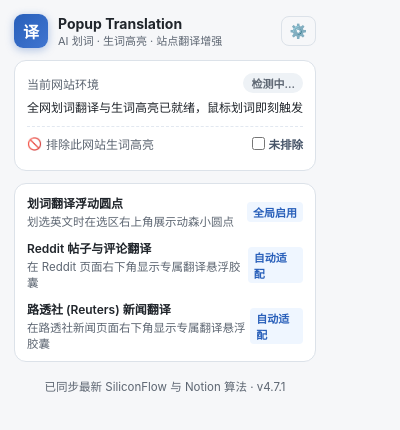
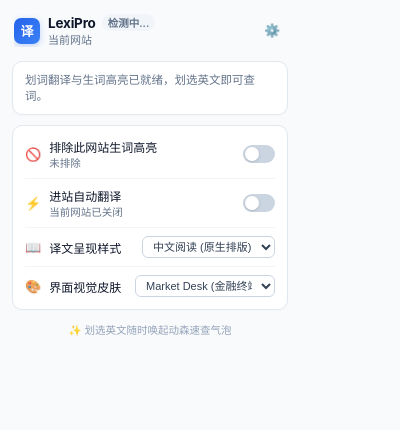
Before and after one commit to z7c2046/popup-translation-plugin, a browser extension: page popup-translation-extension/popup.html in a window 400 px wide. Drawn offline with Linux system fonts and the light colour scheme.

Commit message:
refactor(ui): 极简重构扩展 Popup 控制中心，消除冗余区块与排版挤压
1. 极简信息降噪：彻底移除底部 3 行占位说明（划词翻译/Reddit/路透社自动适配）及版本号注脚，减少 80% 视觉噪音，弹窗高度缩减约 30%。
2. 整合站点主卡片：顶部直观呈现应用 Logo、当前网页域名与状态胶囊，中间集中承载主行动号召按钮（开启沉浸式 / 一键翻译），杜绝多重卡片割裂嵌套。
3. 现代精简设置列表：将生词高亮排除、进站自动翻译重构成现代 iOS 风格的极简 Switch 开关，将呈现样式与视觉皮肤采用紧凑优雅的下拉微控件。
4. 保证测试 100% 绿色：全套 24 项自动化测试全部通过。

```diff
--- a/popup-translation-extension/popup.css
+++ b/popup-translation-extension/popup.css
@@ -1,15 +1,20 @@
 :root {
-  --lp-bg: #F6F7F9;
-  --lp-surface: #FFFFFF;
-  --lp-surface-subtle: #EEF2F6;
-  --lp-text: #20252B;
+  --lp-bg: #F8FAFC;
+  --lp-card: #FFFFFF;
+  --lp-border: #E2E8F0;
+  --lp-border-subtle: #F1F5F9;
+  --lp-text-primary: #0F172A;
+  --lp-text-regular: #334155;
   --lp-text-secondary: #5D6672;
-  --lp-border: #DCE2E9;
-  --lp-primary: #285FBA;
-  --lp-on-primary: #FFFFFF;
-  --lp-success: #23744B;
-  --lp-warning: #8A5700;
-  --lp-error: #B33E45;
+  --lp-text-muted: #64748B;
+  --lp-primary: #2563EB;
+  --lp-primary-hover: #1D4ED8;
+  --lp-primary-light: #EFF6FF;
+  --lp-success: #059669;
+  --lp-success-bg: #ECFDF5;
+  --lp-danger: #DC2626;
+  --lp-danger-bg: #FEF2F2;
+  --lp-radius: 10px;
 }
 
 * {
@@ -19,204 +24,341 @@
 }
 
 body {
-  width: 330px;
+  width: 300px;
   font-family: -apple-system, BlinkMacSystemFont, "Segoe UI", Roboto, "PingFang SC", "Microsoft YaHei", sans-serif;
   background-color: var(--lp-bg);
-  color: var(--lp-text);
-  padding: 14px;
+  color: var(--lp-text-regular);
+  padding: 12px;
+  -webkit-font-smoothing: antialiased;
 }
 
+.popup-box {
+  display: flex;
+  flex-direction: column;
+  gap: 10px;
+}
+
+/* 顶部品牌与设置 */
 .header {
   display: flex;
   align-items: center;
   justify-content: space-between;
-  margin-bottom: 12px;
+  padding: 2px 2px 4px 2px;
 }
 
 .brand {
   display: flex;
   align-items: center;
-  gap: 10px;
+  gap: 8px;
+  overflow: hidden;
 }
 
 .brand-icon {
   display: flex;
   align-items: center;
   justify-content: center;
-  width: 34px;
-  height: 34px;
-  background: linear-gradient(135deg, #285FBA, #4075D0);
+  width: 26px;
+  height: 26px;
+  background: linear-gradient(135deg, #2563EB, #3B82F6);
   color: #FFFFFF;
-  border-radius: 9px;
-  font-size: 16px;
-  font-weight: bold;
-  box-shadow: 0 2px 8px rgba(40, 95, 186, 0.35);
+  border-radius: 7px;
+  font-size: 13px;
+  font-weight: 700;
+  box-shadow: 0 2px 6px rgba(37, 99, 235, 0.25);
+  flex-shrink: 0;
+}
+
+.brand-text {
+  display: flex;
+  flex-direction: column;
+  overflow: hidden;
+}
+
+.brand-top {
+  display: flex;
+  align-items: center;
+  gap: 6px;
 }
 
 .brand-name {
-  font-size: 14px;
+  font-size: 13.5px;
   font-weight: 700;
-  color: var(--lp-text);
+  color: var(--lp-text-primary);
+  letter-spacing: -0.2px;
 }
 
-.brand-sub {
+.brand-domain {
   font-size: 11px;
-  color: var(--lp-text-secondary);
+  color: var(--lp-text-muted);
+  white-space: nowrap;
+  overflow: hidden;
+  text-overflow: ellipsis;
+  max-width: 170px;
+  font-family: ui-monospace, SFMono-Regular, Consolas, monospace;
 }
 
 .btn-icon {
   background: transparent;
-  border: 1px solid var(--lp-border);
-  border-radius: 8px;
-  padding: 6px 8px;
+  border: 1px solid transparent;
+  border-radius: 6px;
+  width: 28px;
+  height: 28px;
+  display: flex;
+  align-items: center;
+  justify-content: center;
   cursor: pointer;
-  font-size: 14px;
+  font-size: 13px;
+  color: var(--lp-text-muted);
   transition: all 0.15s ease;
 }
 
 .btn-icon:hover {
-  background: var(--lp-surface-subtle);
-  border-color: #CBD5E1;
+  background: #E2E8F0;
+  color: var(--lp-text-primary);
 }
 
-/* 状态卡片 */
-.status-card {
-  background: var(--lp-surface);
-  border: 1px solid var(--lp-border);
-  border-radius: 12px;
-  padding: 12px;
-  margin-bottom: 12px;
-}
-
-.status-row {
-  display: flex;
-  align-items: center;
-  justify-content: space-between;
-  margin-bottom: 6px;
-  font-size: 12px;
-}
-
-.label {
-  color: var(--lp-text-secondary);
-}
-
+/* 状态徽章 Badge */
 .badge {
-  font-size: 11px;
+  font-size: 10.5px;
   font-weight: 600;
-  padding: 2px 8px;
+  padding: 1px 6px;
   border-radius: 999px;
-  background: var(--lp-surface-subtle);
-  color: var(--lp-text-secondary);
+  background: #F1F5F9;
+  color: var(--lp-text-muted);
+  white-space: nowrap;
 }
 
 .badge.badge-green {
-  background: #D1FAE5;
+  background: var(--lp-success-bg);
   color: var(--lp-success);
 }
 
 .badge.badge-orange {
-  background: #EFF6FF;
+  background: var(--lp-primary-light);
   color: var(--lp-primary);
 }
 
 .badge.badge-gray {
   background: #F1F5F9;
   color: #64748B;
-  border: 1px solid #CBD5E1;
 }
 
-.status-hint {
-  font-size: 12px;
-  color: var(--lp-text);
-  line-height: 1.45;
+/* 通用卡片容器 */
+.card {
+  background: var(--lp-card);
+  border: 1px solid var(--lp-border);
+  border-radius: var(--lp-radius);
+  padding: 10px 12px;
+  box-shadow: 0 1px 3px rgba(0, 0, 0, 0.02);
 }
 
-/* 站点专属操作 */
-.special-action-box {
-  background: var(--lp-surface);
-  border: 1px solid var(--lp-border);
-  border-left: 3.5px solid var(--lp-primary);
-  border-radius: 12px;
-  padding: 12px;
-  margin-bottom: 12px;
+/* 站点主卡片 */
+.site-card {
+  display: flex;
+  flex-direction: column;
+  gap: 8px;
 }
 
-.special-title {
-  font-size: 12.5px;
-  font-weight: 700;
-  color: var(--lp-primary);
-  margin-bottom: 8px;
+.site-desc {
+  font-size: 11.5px;
+  color: var(--lp-text-muted);
+  line-height: 1.4;
+}
+
+.conn-alert {
+  font-size: 11px;
+  color: var(--lp-danger);
+  background: var(--lp-danger-bg);
+  padding: 4px 8px;
+  border-radius: 6px;
+  line-height: 1.35;
+}
+
+.action-wrap {
+  display: flex;
+  flex-direction: column;
+  gap: 6px;
 }
 
 .primary-btn {
   display: flex;
   align-items: center;
   justify-content: center;
-  gap: 8px;
+  gap: 6px;
   width: 100%;
-  padding: 9px;
+  padding: 8px 12px;
   background: var(--lp-primary);
-  color: var(--lp-on-primary);
+  color: #FFFFFF;
   border: none;
-  border-radius: 8px;
-  font-size: 13px;
+  border-radius: 7px;
+  font-size: 12.5px;
   font-weight: 600;
   cursor: pointer;
-  box-shadow: 0 2px 8px rgba(40, 95, 186, 0.25);
-  transition: all 0.2s ease;
+  box-shadow: 0 2px 6px rgba(37, 99, 235, 0.2);
+  transition: all 0.15s ease;
 }
 
 .primary-btn:hover {
-  background: #1E4E9E;
-  transform: translateY(-1px);
-  box-shadow: 0 4px 12px rgba(40, 95, 186, 0.35);
+  background: var(--lp-primary-hover);
+  transform: translateY(-0.5px);
+  box-shadow: 0 3px 8px rgba(37, 99, 235, 0.28);
 }
 
-/* 功能列表 */
-.feature-list {
-  background: var(--lp-surface);
-  border: 1px solid var(--lp-border);
-  border-radius: 12px;
-  padding: 10px 12px;
-  margin-bottom: 12px;
+.primary-btn.secondary-style {
+  background: var(--lp-primary-light);
+  color: var(--lp-primary);
+  box-shadow: none;
+  border: 1px solid #BFDBFE;
+}
+
+.primary-btn.secondary-style:hover {
+  background: #DBEAFE;
+}
+
+.sub-row {
+  display: flex;
+  justify-content: flex-end;
+}
+
+.text-link-btn {
+  background: none;
+  border: none;
+  color: #94A3B8;
+  font-size: 10.5px;
+  cursor: pointer;
+  text-decoration: underline;
+  padding: 2px 0;
+}
+
+.text-link-btn:hover {
+  color: #64748B;
+}
+
+/* 偏好设置卡片 */
+.settings-card {
   display: flex;
   flex-direction: column;
-  gap: 10px;
+  gap: 0;
+  padding: 4px 12px;
 }
 
-.feature-item {
+.setting-row {
   display: flex;
   align-items: center;
   justify-content: space-between;
+  padding: 8px 0;
+  border-bottom: 1px solid var(--lp-border-subtle);
   font-size: 12px;
 }
 
-.feature-title {
-  font-weight: 600;
-  color: var(--lp-text);
+.setting-row:last-child {
+  border-bottom: none;
 }
 
-.feature-desc {
-  font-size: 11.5px;
-  color: var(--lp-text-secondary);
-  margin-top: 2px;
+.setting-left {
+  display: flex;
+  align-items: center;
+  gap: 8px;
 }
 
-.tag {
-  font-size: 11px;
-  padding: 2px 6px;
-  border-radius: 4px;
+.setting-icon {
+  font-size: 13px;
+  flex-shrink: 0;
 }
 
-.tag-active {
-  background: #EFF6FF;
-  color: var(--lp-primary);
-  font-weight: 600;
+.setting-meta {
+  display: flex;
+  flex-direction: column;
 }
 
+.setting-title {
+  font-weight: 500;
+  color: var(--lp-text-primary);
+  font-size: 12px;
+}
+
+.setting-sub {
+  font-size: 10.5px;
+  color: var(--lp-text-muted);
+}
+
+/* 极简精致下拉框 */
+.select-input {
+  padding: 3px 6px;
+  border-radius: 6px;
+  border: 1px solid #CBD5E1;
+  font-size: 11px;
+  background: #FFFFFF;
+  color: var(--lp-text-regular);
+  outline: none;
+  cursor: pointer;
+  max-width: 140px;
+}
+
+.select-input:hover {
+  border-color: #94A3B8;
+}
+
+.select-input:focus {
+  border-color: var(--lp-primary);
+}
+
+/* iOS 风格现代精简开关 Switch */
+.switch {
+  position: relative;
+  display: inline-block;
+  width: 32px;
+  height: 18px;
+  flex-shrink: 0;
+}
+
+.switch input {
+  opacity: 0;
+  width: 0;
+  height: 0;
+}
+
+.slider {
+  position: absolute;
+  cursor: pointer;
+  top: 0;
+  left: 0;
+  right: 0;
+  bottom: 0;
+  background-color: #CBD5E1;
+  transition: .2s cubic-bezier(0.4, 0, 0.2, 1);
+  border-radius: 18px;
+}
+
+.slider:before {
+  position: absolute;
+  content: "";
+  height: 14px;
+  width: 14px;
+  left: 2px;
+  bottom: 2px;
+  background-color: #FFFFFF;
+  transition: .2s cubic-bezier(0.4, 0, 0.2, 1);
+  border-radius: 50%;
+  box-shadow: 0 1px 3px rgba(0, 0, 0, 0.15);
+}
+
+input:checked + .slider {
+  background-color: var(--lp-primary);
+}
+
+#quick-exclude-check:checked + .slider {
+  background-color: var(--lp-danger);
+}
+
+input:checked + .slider:before {
+  transform: translateX(14px);
+}
+
+/* 底部轻量提示 */
 .footer {
   text-align: center;
-  font-size: 11.5px;
-  color: var(--lp-text-secondary);
-  padding-top: 4px;
+  font-size: 10.5px;
+  color: #94A3B8;
+  padding-top: 2px;
 }
--- a/popup-translation-extension/popup.html
+++ b/popup-translation-extension/popup.html
@@ -8,110 +8,112 @@
 </head>
 <body>
   <div class="popup-box">
-    <!-- 头部 -->
+    <!-- 头部：品牌与当前域名 -->
     <header class="header">
       <div class="brand">
         <span class="brand-icon">译</span>
-        <div>
-          <h1 class="brand-name">Popup Translation</h1>
-          <p class="brand-sub">AI 划词 · 生词高亮 · 站点翻译增强</p>
+        <div class="brand-text">
+          <div class="brand-top">
+            <h1 class="brand-name">LexiPro</h1>
+            <span class="badge" id="env-badge">检测中...</span>
+          </div>
+          <span class="brand-domain" id="site-hostname">当前网站</span>
         </div>
       </div>
-      <button id="btn-open-options" class="btn-icon" title="打开高级设置">⚙️</button>
+      <button id="btn-open-options" class="btn-icon" title="选项与配置中心">⚙️</button>
     </header>
 
-    <!-- 状态卡片 -->
-    <div class="status-card">
-      <div class="status-row">
-        <span class="label">当前网站环境</span>
-        <span class="badge" id="env-badge">检测中...</span>
+    <!-- 主操作与当前网站卡片 -->
+    <section class="card site-card">
+      <div class="site-desc" id="env-hint">划词翻译与生词高亮已就绪，划选英文即可查词。</div>
+      <div id="conn-status-msg" class="conn-alert" style="display: none;"></div>
+
+      <!-- 通用网页沉浸式翻译开启入口 (默认未开启，不侵入股市图表与排版) -->
+      <div id="general-immersion-box" class="action-wrap" style="display: none;">
+        <button class="primary-btn secondary-style" id="btn-enable-immersion">
+          <span>🌐</span>
+          <span>开启此网站沉浸式双语翻译</span>
+        </button>
       </div>
-      <div class="status-hint" id="env-hint">全网划词翻译与生词高亮已就绪，鼠标划词即刻触发</div>
-      <div id="conn-status-msg" style="display: none; margin-top: 6px; font-size: 11.5px; color: #b33e45; line-height: 1.4;"></div>
 
-      <div class="status-row" style="margin-top: 10px; padding-top: 8px; border-top: 1px dashed #E2E8F0;">
-        <span class="label" style="display: flex; align-items: center; gap: 4px; font-size: 12px;">
-          <span>🚫</span>
-          <span>排除此网站生词高亮</span>
-        </span>
-        <label style="cursor: pointer; display: flex; align-items: center; gap: 4px;">
+      <!-- 专属/已激活站点：沉浸式翻译操作区 -->
+      <div id="special-action-box" class="action-wrap" style="display: none;">
+        <div class="special-title" id="special-title" style="display: none;">⚡ 沉浸式双语翻译</div>
+        <button class="primary-btn" id="btn-site-translate">
+          <span>🌐</span>
+          <span id="btn-site-translate-text">一键翻译全页内容</span>
+        </button>
+        <div class="sub-row">
+          <button id="btn-disable-immersion" class="text-link-btn">退出此网站沉浸式</button>
+        </div>
+      </div>
+    </section>
+
+    <!-- 偏好控制卡片 (极简 List 风格) -->
+    <section class="card settings-card">
+      <!-- 排除生词高亮 -->
+      <div class="setting-row">
+        <div class="setting-left">
+          <span class="setting-icon">🚫</span>
+          <div class="setting-meta">
+            <span class="setting-title">排除此网站生词高亮</span>
+            <span class="setting-sub" id="quick-exclude-label">未排除</span>
+          </div>
+        </div>
+        <label class="switch">
           <input type="checkbox" id="quick-exclude-check">
-          <span id="quick-exclude-label" style="font-size: 11.5px; font-weight: 600; color: #475569;">未排除</span>
+          <span class="slider"></span>
         </label>
       </div>
-    </div>
 
-    <!-- 通用网页沉浸式双语翻译按需激活卡片 (非默认站点默认关闭，绝不侵入股市行情等页面) -->
-    <div class="general-immersion-box" id="general-immersion-box" style="display: none; margin-top: 10px; padding: 10px 12px; background: #F8FAFC; border: 1px solid #E2E8F0; border-radius: 8px;">
-      <div style="font-size: 12px; font-weight: 600; color: #1E293B; margin-bottom: 4px;">🌐 沉浸式双语翻译 (按需开启)</div>
-      <div style="font-size: 11.5px; color: #64748B; line-height: 1.4; margin-bottom: 8px;">当前网页默认处于轻量查词模式，未挂载悬浮胶囊与单词点击拦截，保持原生排版。</div>
-      <button class="primary-btn" id="btn-enable-immersion" style="width: 100%; padding: 6px 10px; font-size: 12px;">为此网站开启沉浸式翻译</button>
-    </div>
+      <!-- 进站自动翻译 (仅对当前网站生效) -->
+      <div class="setting-row">
+        <div class="setting-left">
+          <span class="setting-icon">⚡</span>
+          <div class="setting-meta">
+            <span class="setting-title">进站自动翻译</span>
+            <span class="setting-sub" id="quick-auto-label">当前网站已关闭</span>
+          </div>
+        </div>
+        <label class="switch">
+          <input type="checkbox" id="quick-auto-check">
+          <span class="slider"></span>
+        </label>
+      </div>
 
-    <!-- 站点专属增强操作区 (Reddit / 路透社 / 用户主动开启的站点) -->
-    <div class="special-action-box" id="special-action-box" style="display: none;">
-      <div class="special-title" id="special-title">✨ 沉浸式双语翻译已就绪</div>
-      <button class="primary-btn" id="btn-site-translate">
-        <span>🌐</span>
-        <span id="btn-site-translate-text">一键翻译全页内容</span>
-      </button>
-      <div class="theme-select-row" style="margin-top: 8px; display: flex; align-items: center; justify-content: space-between; font-size: 12px;">
-        <span style="color: #64748B;">视觉皮肤:</span>
-        <select id="quick-theme-select" style="padding: 3px 6px; border-radius: 6px; border: 1px solid #CBD5E1; font-size: 11.5px; background: #FFF; outline: none;">
-          <option value="market_desk">Market Desk (金融终端)</option>
-          <option value="animal_island">动森经典 (温馨纸质)</option>
-        </select>
-      </div>
-      <div class="style-select-row" style="margin-top: 8px; display: flex; align-items: center; justify-content: space-between; font-size: 12px;">
-        <span style="color: #64748B;">呈现模式:</span>
-        <select id="quick-style-select" style="padding: 3px 6px; border-radius: 6px; border: 1px solid #CBD5E1; font-size: 11.5px; background: #FFF; outline: none;">
+      <!-- 双语呈现模式 -->
+      <div class="setting-row">
+        <div class="setting-left">
+          <span class="setting-icon">📖</span>
+          <div class="setting-meta">
+            <span class="setting-title">译文呈现样式</span>
+          </div>
+        </div>
+        <select id="quick-style-select" class="select-input">
           <option value="replace">中文阅读 (原生排版)</option>
           <option value="underline">双语对照 (段落对应)</option>
           <option value="card">译文卡片 (独立卡片)</option>
         </select>
       </div>
-      <div class="auto-toggle-row" style="margin-top: 8px; display: flex; align-items: center; justify-content: space-between; font-size: 12px;">
-        <span style="color: #64748B;">对此网站进站自动翻译:</span>
-        <label style="cursor: pointer; display: flex; align-items: center; gap: 4px;">
-          <input type="checkbox" id="quick-auto-check">
-          <span id="quick-auto-label" style="font-weight: 600; color: #475569;">已关闭</span>
-        </label>
+
+      <!-- 视觉皮肤 -->
+      <div class="setting-row">
+        <div class="setting-left">
+          <span class="setting-icon">🎨</span>
+          <div class="setting-meta">
+            <span class="setting-title">界面视觉皮肤</span>
+          </div>
+        </div>
+        <select id="quick-theme-select" class="select-input">
+          <option value="market_desk">Market Desk (金融终端)</option>
+          <option value="animal_island">动森经典 (温馨治愈)</option>
+        </select>
       </div>
-      <div style="margin-top: 8px; text-align: right;">
-        <button id="btn-disable-immersion" style="background: none; border: none; color: #94A3B8; font-size: 11px; cursor: pointer; text-decoration: underline;">关闭此网站的沉浸式翻译</button>
-      </div>
-    </div>
+    </section>
 
-    <!-- 功能快捷开关 -->
-    <div class="feature-list">
-      <div class="feature-item">
-        <div class="feature-info">
-          <div class="feature-title">划词翻译浮动圆点</div>
-          <div class="feature-desc">划选英文时在选区右上角展示动森小圆点</div>
-        </div>
-        <span class="tag tag-active">全局启用</span>
-      </div>
-
-      <div class="feature-item">
-        <div class="feature-info">
-          <div class="feature-title">Reddit 帖子与评论翻译</div>
-          <div class="feature-desc">在 Reddit 页面右下角显示专属翻译悬浮胶囊</div>
-        </div>
-        <span class="tag tag-active">自动适配</span>
-      </div>
-
-      <div class="feature-item">
-        <div class="feature-info">
-          <div class="feature-title">路透社 (Reuters) 新闻翻译</div>
-          <div class="feature-desc">在路透社新闻页面右下角显示专属翻译悬浮胶囊</div>
-        </div>
-        <span class="tag tag-active">自动适配</span>
-      </div>
-    </div>
-
-    <!-- 底部状态 -->
+    <!-- 底部极简呼吸提示 -->
     <footer class="footer">
-      <span>已同步最新 SiliconFlow 与 Notion 算法 · v4.7.1</span>
+      <span>✨ 划选英文随时唤起动森速查气泡</span>
     </footer>
   </div>
 
--- a/popup-translation-extension/popup.js
+++ b/popup-translation-extension/popup.js
@@ -6,6 +6,7 @@
 document.addEventListener('DOMContentLoaded', async () => {
   const envBadge = document.getElementById('env-badge');
   const envHint = document.getElementById('env-hint');
+  const siteHostname = document.getElementById('site-hostname');
   const connStatusMsg = document.getElementById('conn-status-msg');
   const specialBox = document.getElementById('special-action-box');
   const specialTitle = document.getElementById('special-title');
@@ -79,6 +80,11 @@ document.addEventListener('DOMContentLoaded', async () => {
   try {
     hostname = new URL(rawUrl).hostname.toLowerCase();
   } catch (e) {}
+
+  if (siteHostname) {
+    siteHostname.innerText = hostname || '本地/扩展页面';
+    siteHostname.title = rawUrl;
+  }
 
   const isReddit = hostname === 'reddit.com' || hostname.endsWith('.reddit.com');
   const isReuters = hostname === 'reuters.com' || hostname.endsWith('.reuters.com');
```
